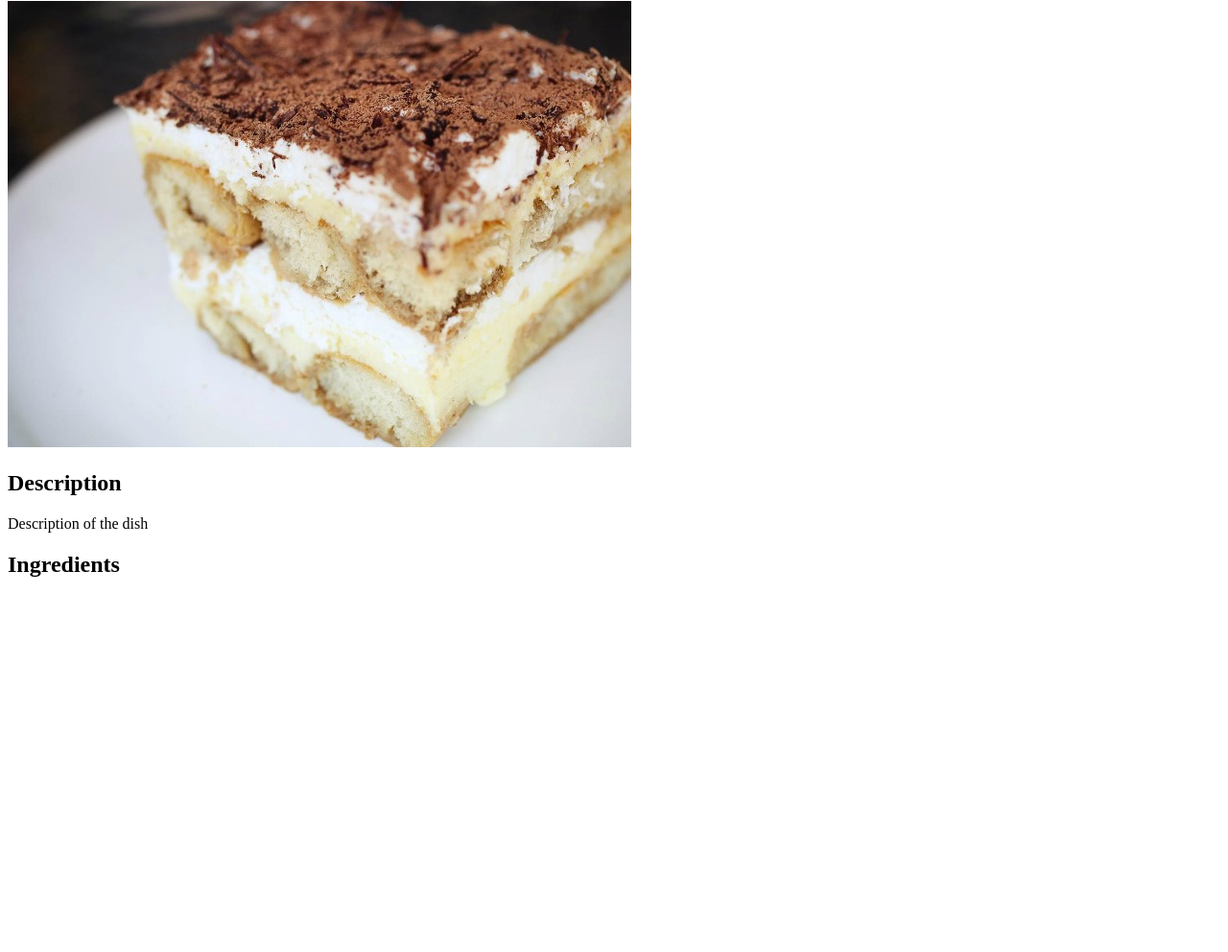
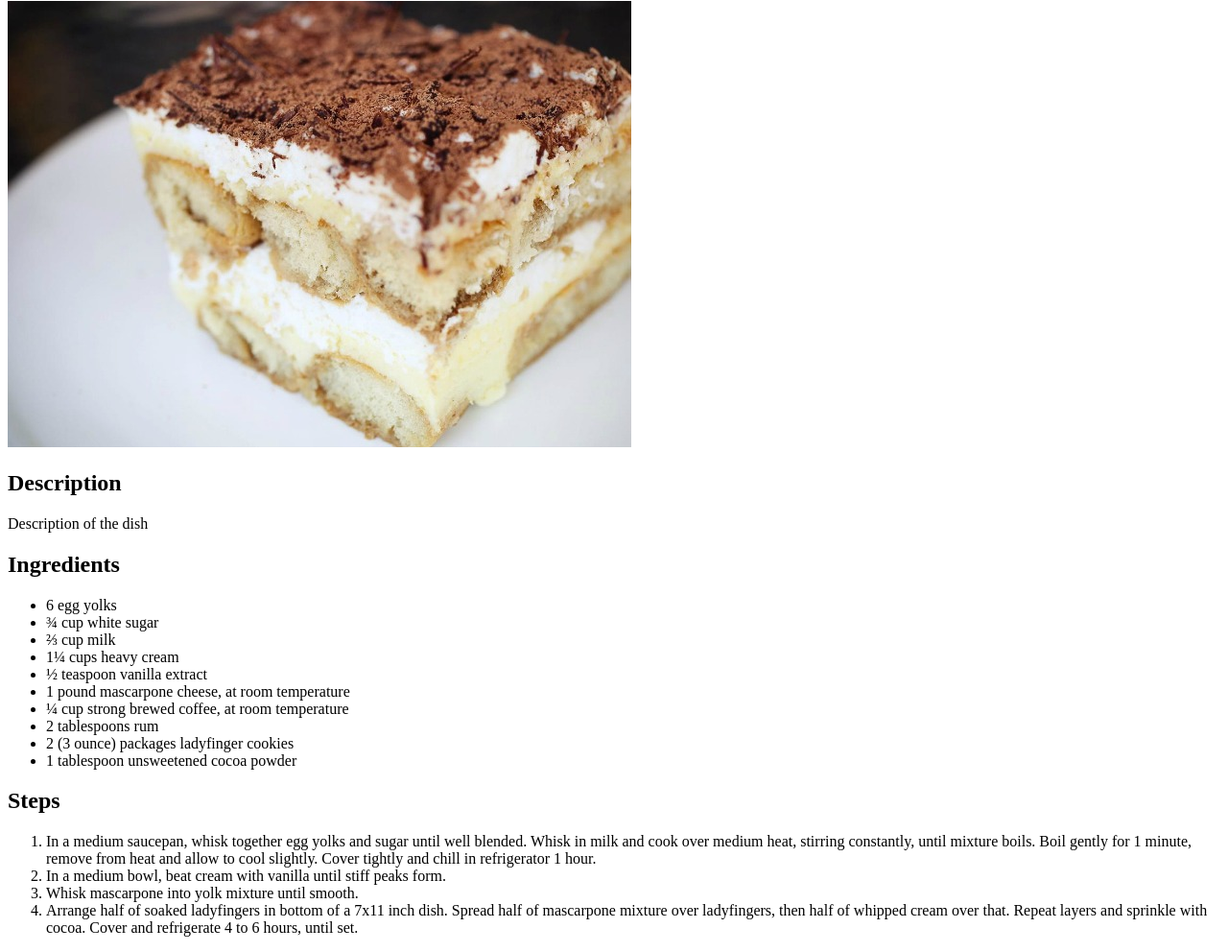
Before and after one commit to rick329mo/odin-recipes, a plain HTML site: page Recipes/tiramisu.html in a window 1280 px wide. Shown: the part 79-1071 px from the top of the page at 96% size. Before the commit the page ends 800 px from the top, so only its background shows below. Drawn offline with Linux system fonts and the light colour scheme.

Commit message:
added list for ingredients and directions to tiramisu.html

```diff
--- a/Recipes/tiramisu.html
+++ b/Recipes/tiramisu.html
@@ -12,6 +12,25 @@
     <h2>Description</h2>
         <p>Description of the dish</p>
     <h2>Ingredients</h2>
+    <ul>
+        <li>6 egg yolks</li>
+        <li>¾ cup white sugar</li>
+        <li>⅔ cup milk</li>
+        <li>1¼ cups heavy cream</li>
+        <li>½ teaspoon vanilla extract</li>
+        <li>1 pound mascarpone cheese, at room temperature</li>
+        <li>¼ cup strong brewed coffee, at room temperature</li>
+        <li>2 tablespoons rum</li>
+        <li>2 (3 ounce) packages ladyfinger cookies</li>
+        <li>1 tablespoon unsweetened cocoa powder</li>
+    </ul>
+    <h2>Steps</h2>
+    <ol>
+        <li>In a medium saucepan, whisk together egg yolks and sugar until well blended. Whisk in milk and cook over medium heat, stirring constantly, until mixture boils. Boil gently for 1 minute, remove from heat and allow to cool slightly. Cover tightly and chill in refrigerator 1 hour.</li>
+        <li>In a medium bowl, beat cream with vanilla until stiff peaks form.</li>
+        <li>Whisk mascarpone into yolk mixture until smooth.</li>
+        <li>Arrange half of soaked ladyfingers in bottom of a 7x11 inch dish. Spread half of mascarpone mixture over ladyfingers, then half of whipped cream over that. Repeat layers and sprinkle with cocoa. Cover and refrigerate 4 to 6 hours, until set.</li>
+    </ol>
 
 </body>
 </html>
```
